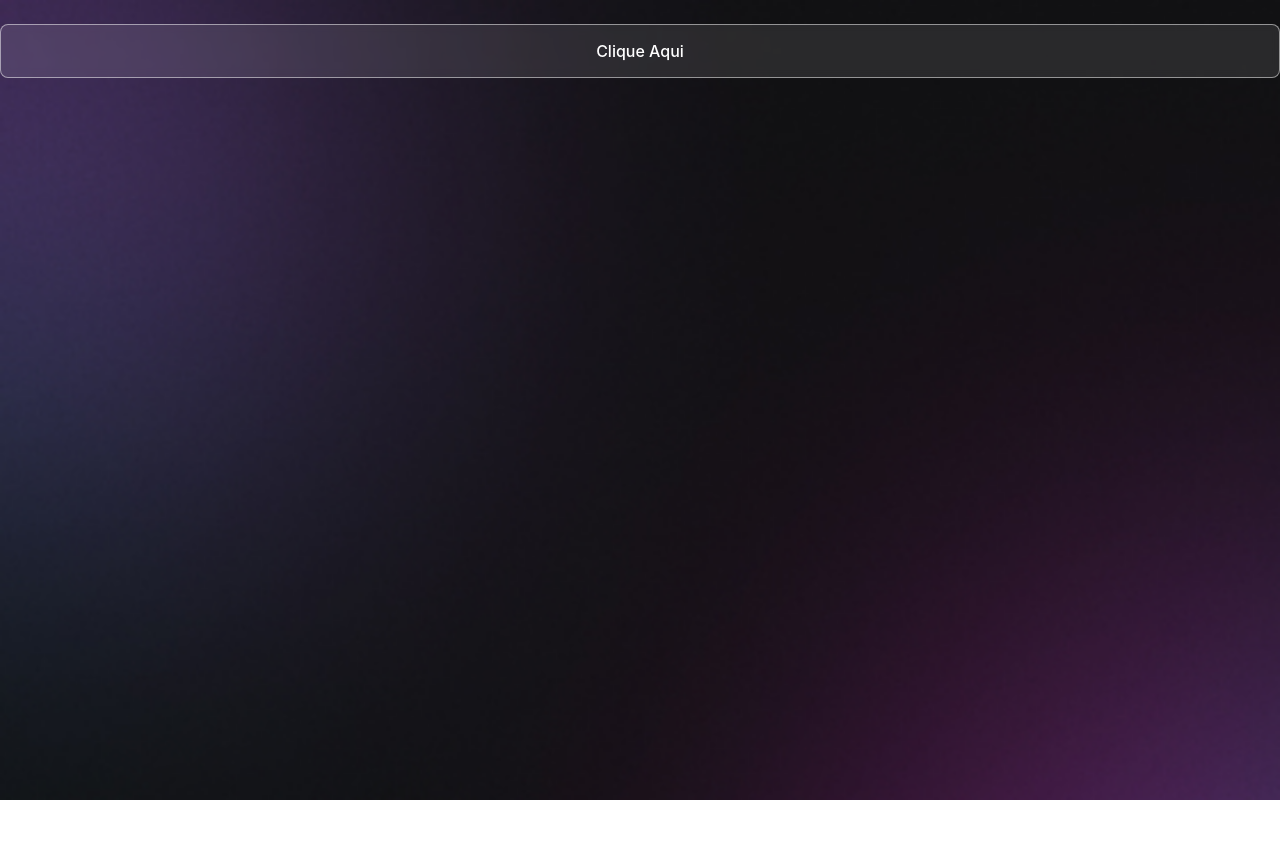
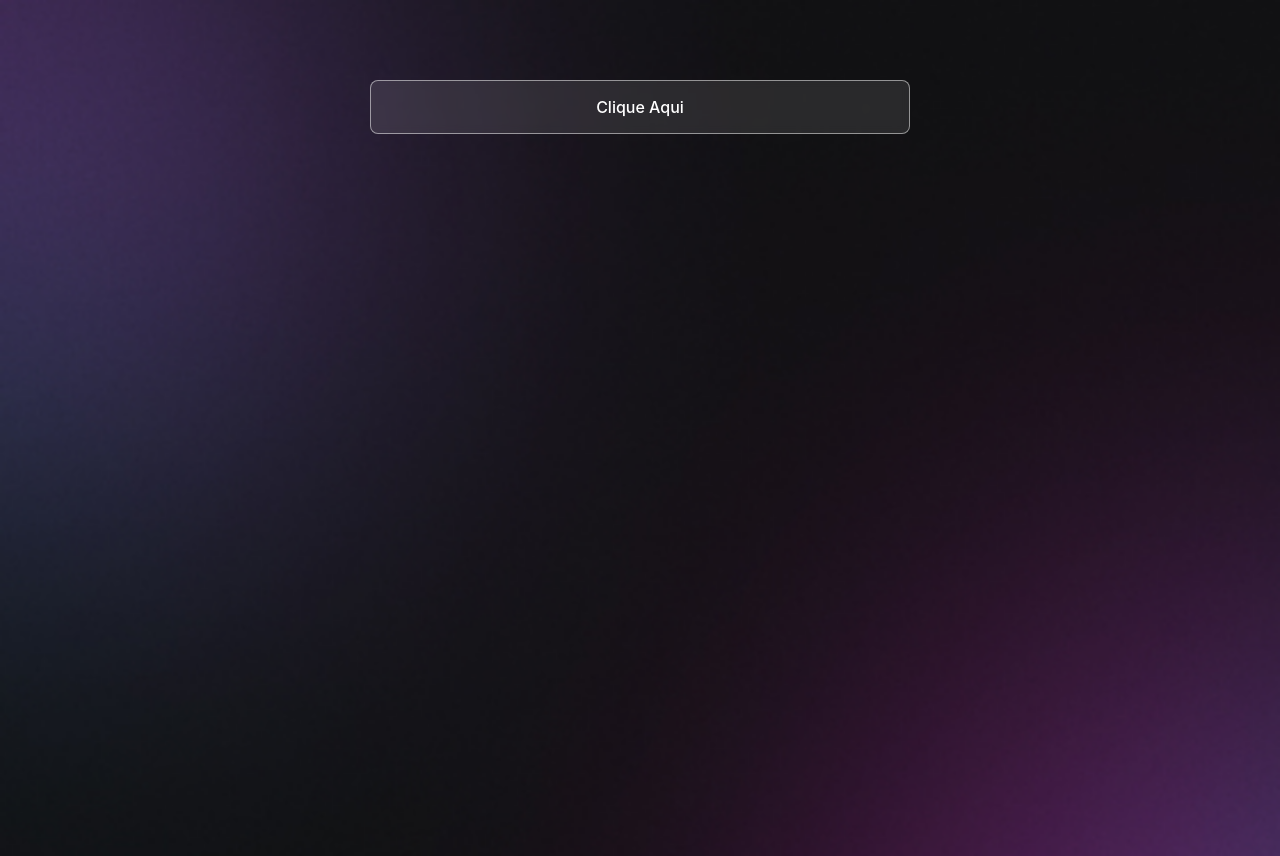
Before and after one commit to MoraesGil/colodefono, a React (Vite) app: page / in a window 1280 px wide. Before the commit the page ends 800 px from the top, so only its background shows below. Built offline with nearby package versions, Linux system fonts and the light colour scheme.

Commit message:
feat: add LinksPage

```diff
--- a/src/components/LinkList/LinkList.styles.ts
+++ b/src/components/LinkList/LinkList.styles.ts
@@ -1,6 +1,6 @@
 import styled from "styled-components";
 
-export const LinkListContainer = styled.ul`
+export const Container = styled.ul`
   list-style: none;
   display: flex;
   flex-direction: column;
--- a/src/components/LinkList/LinkList.tsx
+++ b/src/components/LinkList/LinkList.tsx
@@ -1,10 +1,10 @@
 import React from 'react';
-import { LinkListContainer } from './LinkList.styles';
+import { Container } from './LinkList.styles';
 
 type LinkListType = { children: React.ReactNode };
 
 const LinkList: React.FC<LinkListType> = ({ children }) => {
-    return <LinkListContainer>{children}</LinkListContainer>;
+    return <Container>{children}</Container>;
   }
 
 export default LinkList;
--- a/src/screens/LinksPage/LinksPage.styles.ts
+++ b/src/screens/LinksPage/LinksPage.styles.ts
@@ -0,0 +1,8 @@
+import styled from "styled-components";
+
+export const Container = styled.ul`
+  width: 100%;
+  max-width: 588px;
+  margin: 56px auto 0px;
+  padding: 0px 24px;
+`;
--- a/src/screens/LinksPage/LinksPage.tsx
+++ b/src/screens/LinksPage/LinksPage.tsx
@@ -1,14 +1,15 @@
 import React from "react";
 import LinkList from "../../components/LinkList/LinkList";
 import LinkButton from "../../components/LinkButton";
+import { Container } from "./LinksPage.styles";
 
 const LinksPage: React.FC = () => {
   return (
-    <div>
+    <Container>
      <LinkList>
      <LinkButton text="Clique Aqui" href="https://example.com" />
      </LinkList>
-    </div>
+    </Container>
   );
 };
 
```
